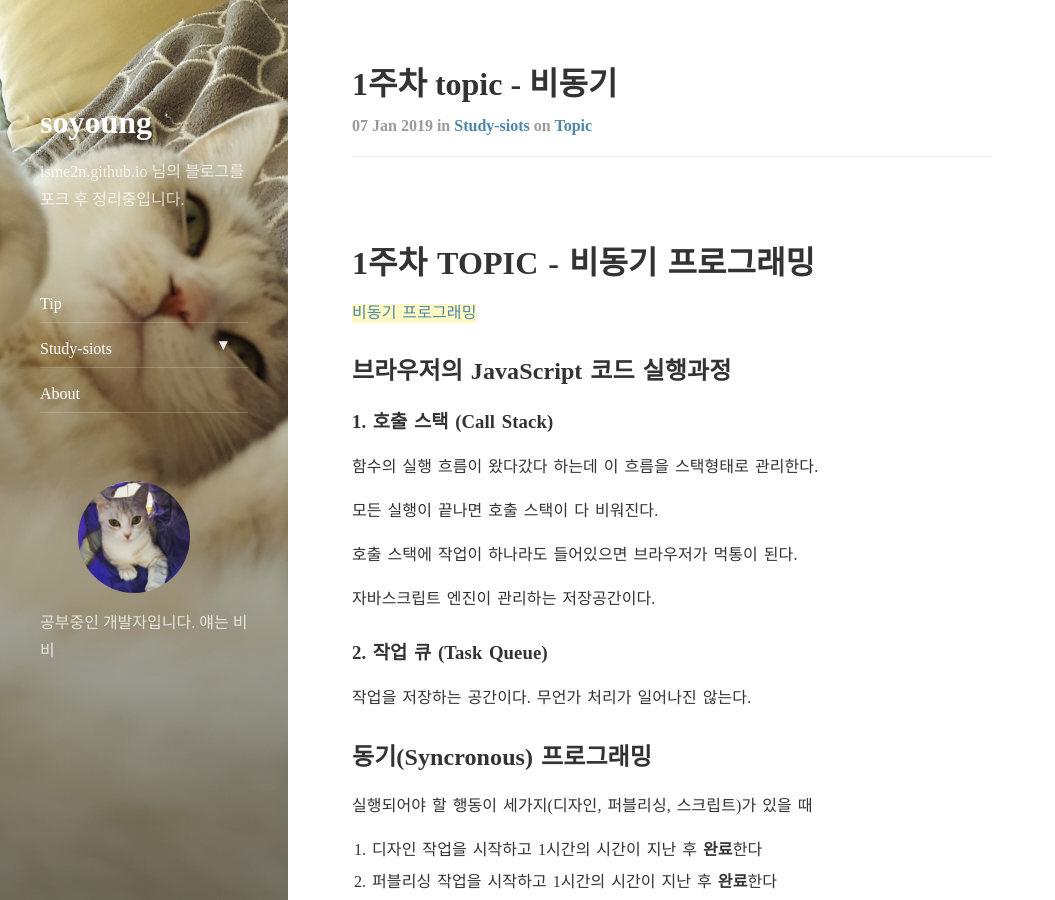
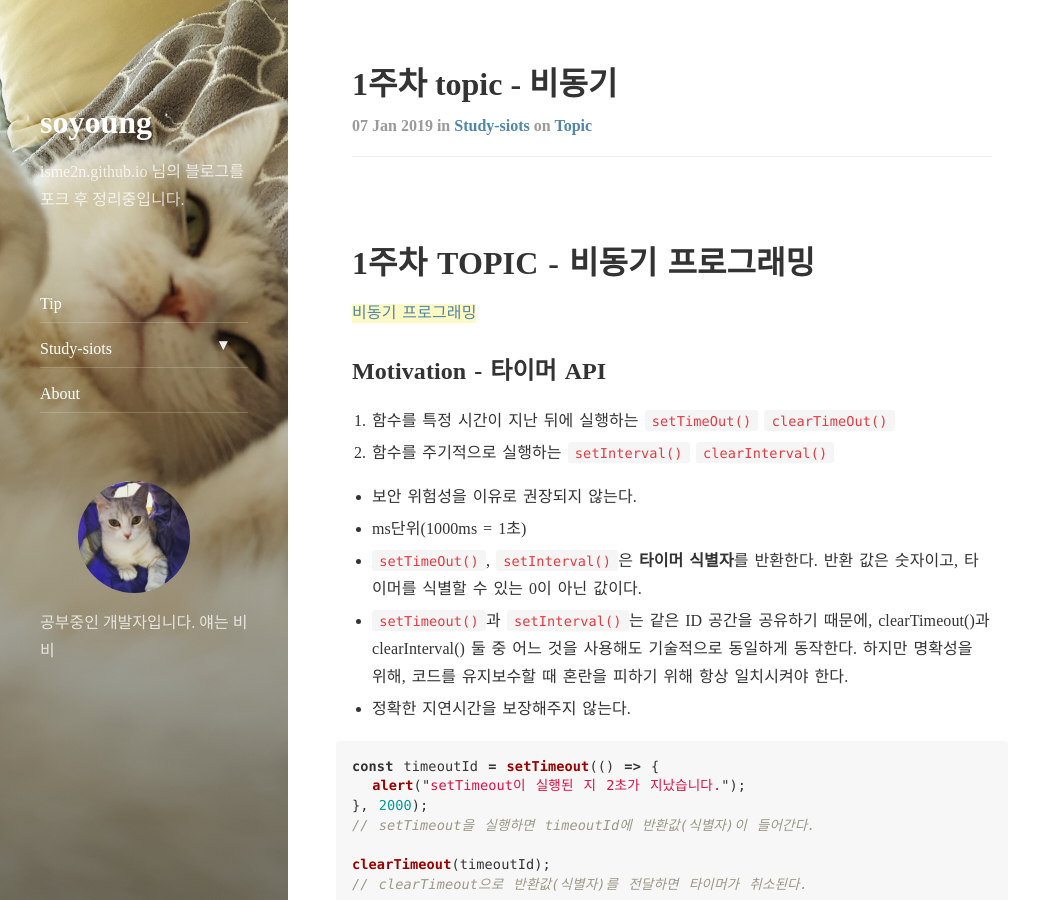
Before and after one commit to ellie-shim/ellie-shim.github.io, a Jekyll site: the page built from _posts/2019-01-07-siots-week1-Asyncronous.markdown, in a window 1280 px wide and 900 px high. Shown: the whole window, without its empty margins (0-1055 px from the left). Built offline with Jekyll 4.4.1, drawn with Linux system fonts in a browser that asks for light colours; nearby versions of some CDN libraries; comment, search, counter and statistics services are not loaded; some of the changed text lies outside the part shown.

Commit message:
2일차 토픽 준비

````diff
--- a/_posts/2019-01-07-siots-week1-Asyncronous.markdown
+++ b/_posts/2019-01-07-siots-week1-Asyncronous.markdown
@@ -11,6 +11,28 @@ comments: true
 
 [비동기 프로그래밍](https://helloworldjavascript.net/pages/285-async.html)
 
+## Motivation - 타이머 API
+
+1. 함수를 특정 시간이 지난 뒤에 실행하는 `setTimeOut()` `clearTimeOut()`
+1. 함수를 주기적으로 실행하는 `setInterval()` `clearInterval()`
+
+- 보안 위험성을 이유로 권장되지 않는다.
+- ms단위(1000ms = 1초)
+- `setTimeOut()`, `setInterval()`은 **타이머 식별자**를 반환한다. 반환 값은 숫자이고, 타이머를 식별할 수 있는 0이 아닌 값이다.
+- `setTimeout()`과 `setInterval()`는 같은 ID 공간을 공유하기 때문에, clearTimeout()과 clearInterval() 둘 중 어느 것을 사용해도 기술적으로 동일하게 동작한다.
+  하지만 명확성을 위해, 코드를 유지보수할 때 혼란을 피하기 위해 항상 일치시켜야 한다.
+- 정확한 지연시간을 보장해주지 않는다.
+
+```js
+const timeoutId = setTimeout(() => {
+  alert("setTimeout이 실행된 지 2초가 지났습니다.");
+}, 2000);
+// setTimeout을 실행하면 timeoutId에 반환값(식별자)이 들어간다.
+
+clearTimeout(timeoutId);
+// clearTimeout으로 반환값(식별자)를 전달하면 타이머가 취소된다.
+```
+
 ## 브라우저의 JavaScript 코드 실행과정
 
 ### 1. 호출 스택 (Call Stack)
@@ -23,9 +45,26 @@ comments: true
 
 자바스크립트 엔진이 관리하는 저장공간이다.
 
+호출 스택에 저장되는 각 항목을 **실행 맥락(execution context)** 라고 하고 실행맥락에는 아래와 같은 정보들이 저장된다. - 함수 내부에서 사용되는 변수 - 스코프 체인 - `this가` 가리키는 객체
+
 ### 2. 작업 큐 (Task Queue)
 
 작업을 저장하는 공간이다. 무언가 처리가 일어나진 않는다.
+
+### 3. 이벤트 루프(event loop)
+
+```js
+// #1
+console.log("Hello");
+// #2
+setTimeout(function() {
+  console.log("Bye");
+}, 3000);
+// #3
+console.log("Hello Again");
+```
+
+이벤트 루프는 콜 스택을 모니터하고 태스크 큐에서 수행할 작업이 있는지 확인하는 단일 스레드 루프이다. 콜 스택이 비어 있고 태스크 큐에 콜백 함수가 있는 경우, 함수는 큐에서 제외되고 실행될 콜 스택으로 푸시된다.
 
 ## 동기(Syncronous) 프로그래밍
 
@@ -53,6 +92,8 @@ comments: true
 
 행동마다 완료되는 시간이 다를 수 있다.
 
+`자바스크립트의 비동기 처리란 특정 코드의 연산이 끝날 때까지 코드의 실행을 멈추지 않고 다음 코드를 먼저 실행하는 자바스크립트의 특성을 의미한다.`
+
 ### 1. 콜백(Callback)
 
 다른 함수의 인수로 넘기는 함수
@@ -63,11 +104,15 @@ comments: true
 
 콜백의 문제점을 해결한 기능. ES2015에서 추가되었다.
 
+자바스크립트 비동기 처리에 사용되는 객체
+
 **'언젠가 끝나는 작업'의 결과값**을 담는 통이다. 작업이 끝난 후에 값이 채워진다.
 
 - 비동기 작업을 하는 Promise 객체는 `Promise` 생성자를 통해 만들 수 있다.
 
   1. `Promise`생성자는 콜백을 인수로 받는다. 첫번째 인수로 `resolve` 가 들어오는데, 콜백 안에서 `resolve`를 호출하면 **`resolve`에 인수로 준 값이 곧 Promise 객체의 결과값이 된다.**
+
+  1. 두번째 인수로는 `reject`가 들어온다 => 비동기 작업에서 에러가 발생했을 때 호출하는 함수
 
   1. `then` 메소드를 통해 콜백을 등록해서, 작업이 끝났을 때 결과값을 가지고 추가 작업을 할 수 있다.
 
@@ -181,3 +228,11 @@ class MyClass {
   }
 }
 ```
+
+## 면접 문제
+
+1. 동기와 비동기의 차이점을 설명하라
+1. Promise란 무엇이며 코드가 어떻게 구성되어있는가
+1. Promise와 Callback의 차이점은 무엇이며 각각의 장단점에 대해 설명하라
+1. Async, Await가 무엇이며, 사용해본 경험이 있는가
+1. 이벤트 루프란 무엇입니까?
--- a/_posts/2019-01-08-siots-day01.markdown
+++ b/_posts/2019-01-08-siots-day01.markdown
@@ -501,3 +501,9 @@ console.log(mid.getTitle());
 - [개발자가 필히 알아야 할 ES6 10가지 기능](https://blog.asamaru.net/2017/08/14/top-10-es6-features/)
 
 - [함수선언식과 함수표현식](https://joshua1988.github.io/web-development/javascript/function-expressions-vs-declarations/)
+
+-[면접 질문 정리글-호주 미드급 개발자](https://medium.com/@jimkimau/%EC%9D%B4%EB%B2%88-%EA%B8%B0%EC%88%A0-%EB%A9%B4%EC%A0%91-%EC%A4%91-%EA%B8%B0%EC%96%B5%EB%82%98%EB%8A%94-%EC%A7%88%EB%AC%B8%EA%B3%BC-%EB%8B%B5%EB%B3%80%EB%93%A4-712daa9a2dc)
+
+-[면접 질문 정리글2](https://github.com/JaeYeopHan/Interview_Question_for_Beginner#%EB%A9%B4%EC%A0%91%EC%97%90%EC%84%9C-%EB%B0%9B%EC%95%98%EB%8D%98-%EC%A7%88%EB%AC%B8%EB%93%A4)
+
+-[면접 질문 정리글3](https://github.com/yangshun/front-end-interview-handbook/blob/master/Translations/Korean/questions/javascript-questions.md)
````
Also changed, not shown: other parts of _posts/2019-01-07-siots-week1-Asyncronous.markdown (+2 -0 lines), assets/img/docs/promise-flow.svg (added).
